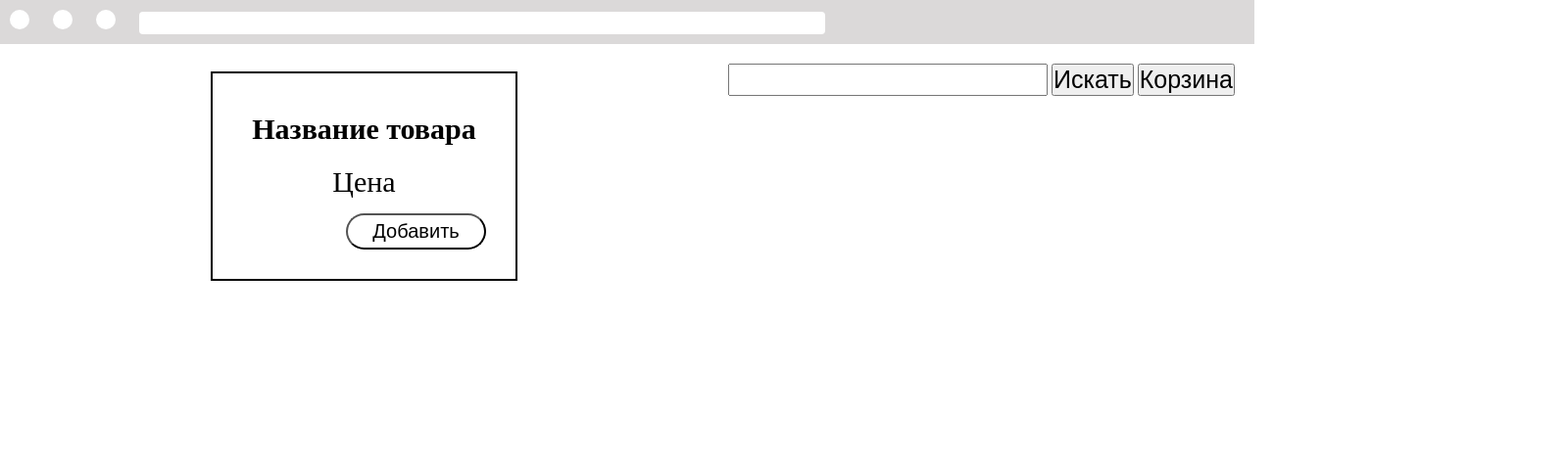
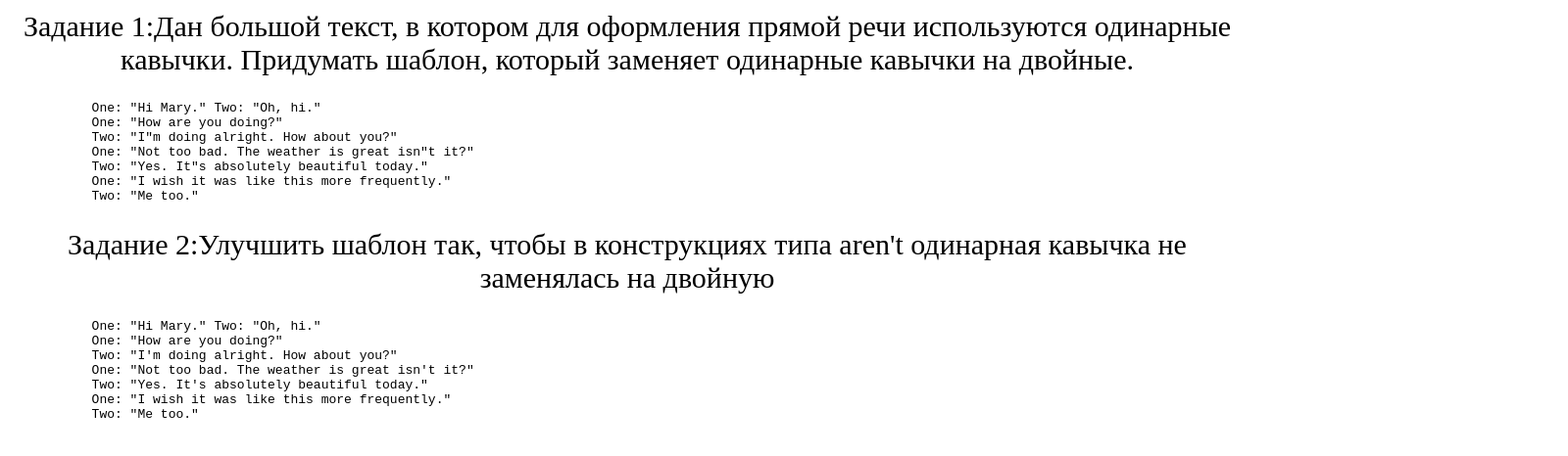
Before and after one commit to Lidiya2021/home-lessonsJS, a plain HTML site: page index.html in a window 1280 px wide. Shown: the whole page at 98% size, 1600 px wide, since content can reach past the window. Drawn offline with Linux system fonts and the light colour scheme; no server answers.

Commit message:
сделано задание по регулярным выражениям

```diff
--- a/index.html
+++ b/index.html
@@ -10,6 +10,33 @@
 
 
 </head>
+
+<body>
+    <p>Задание 1:Дан большой текст, в котором для оформления прямой речи используются одинарные кавычки. Придумать шаблон, который заменяет одинарные кавычки на двойные.
+    </p>
+    <pre class="task1"></pre>
+    <p>Задание 2:Улучшить шаблон так, чтобы в конструкциях типа aren't одинарная кавычка не заменялась на двойную</p>
+    <pre class="task2"></pre>
+    <script>
+        let str = `
+            One: 'Hi Mary.' Two: 'Oh, hi.'
+            One: 'How are you doing?'
+            Two: 'I'm doing alright. How about you?'
+            One: 'Not too bad. The weather is great isn't it?'
+            Two: 'Yes. It's absolutely beautiful today.'
+            One: 'I wish it was like this more frequently.'
+            Two: 'Me too.'
+        `;
+
+        let strTask1 = str.replace(/\'/g, "\""); //строка с заданием 1
+        console.log(strTask1);
+        let strTask2 = str.replace(/\B\'/g, "\""); //строка с заданием 2
+        console.log(strTask2);
+        document.querySelector(".task1").innerHTML = strTask1;
+        document.querySelector(".task2").innerHTML = strTask2;
+    </script>
+</body>
+<!--
 
 <body>
     <header>
@@ -38,5 +65,6 @@
     </main>
     <script src="script.js"></script>
 </body>
+-->
 
 </html>
```
